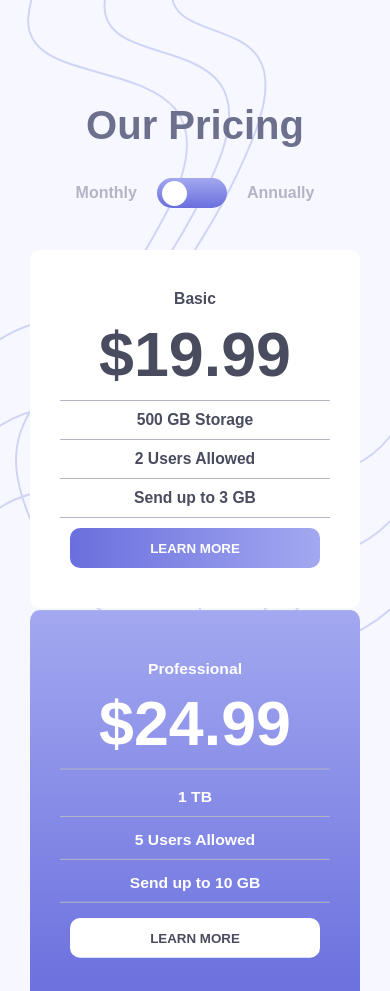
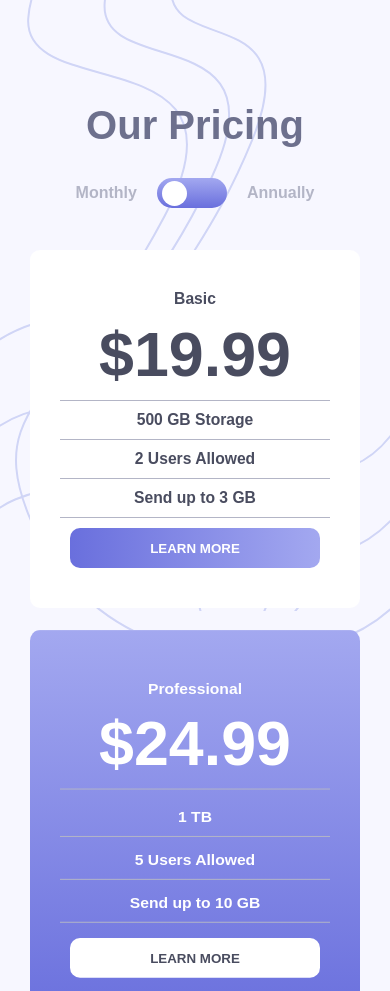
Before and after one commit to kevinh11/interactive-pricing-component-finalversion, a plain HTML site: page index.html in a window 390 px wide. Shown: the top 991 px of the page. Drawn offline with Linux system fonts and the light colour scheme.

Commit message:
Update style.css

```diff
--- a/style.css
+++ b/style.css
@@ -165,7 +165,7 @@ body {
 @media screen and (max-width:700px) {
     .card-space {
         grid-template-columns: 1fr;
-        grid-row-gap:20px;
+        grid-row-gap:40px;
         width: 50vw;
         height:50vh;
 
```
